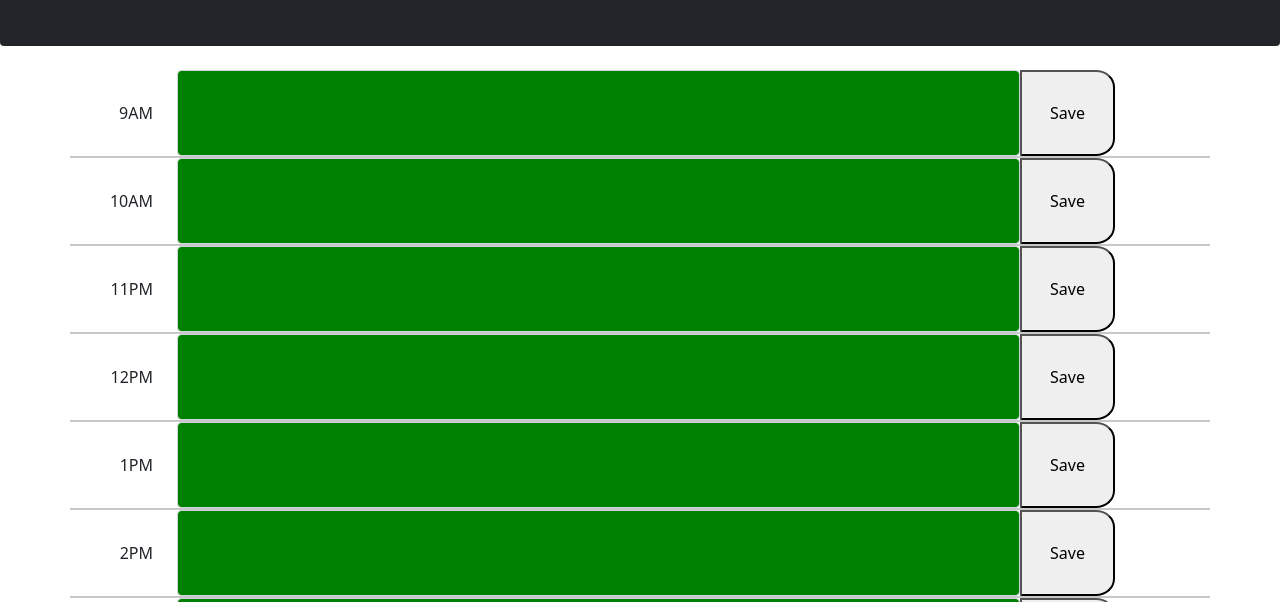
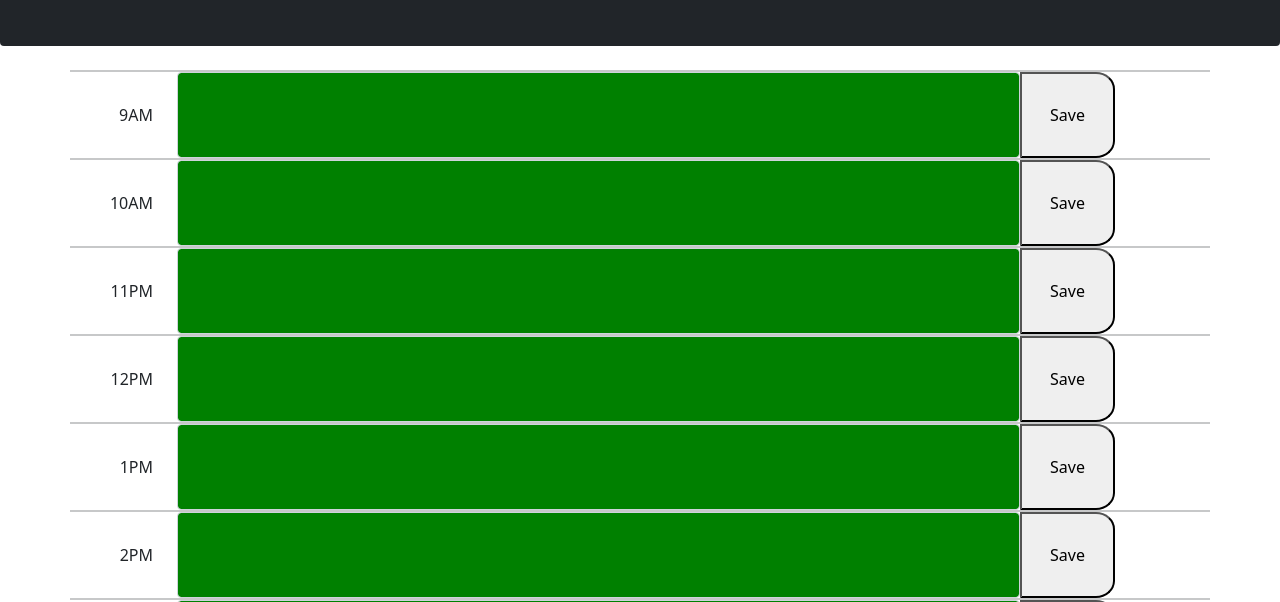
Before and after one commit to TechnoPrep/nwe-du-hw-Third-Party-API, a plain HTML site: page index.html in a window 1280 px wide. Shown: the part 152-754 px from the top of the page. Drawn offline with nearby package versions, Linux system fonts and the light colour scheme.

Commit message:
Cleaned up some HTML and formatting

```diff
--- a/index.html
+++ b/index.html
@@ -38,7 +38,8 @@
         <div class="container">
             <form class="text-center">
                 <div class="row mb-3 custom-no-margin" id="9-slot">
-                    <label for="10AM" class="col-sm-2 col-lg-1 col-form-label custom-text-right"><p><br>9AM</p></label>
+                  <hr class="custom-hr custom-no-margin">
+                    <label for="9AM" class="col-sm-2 col-lg-1 col-form-label custom-text-right"><p><br>9AM</p></label>
                     <div class="col-sm-10 col-lg-9 custom-no-padding-right">
                       <textarea id="event9" class="form-control custom-text-area" rows="3"></textarea>
                     </div>
```
